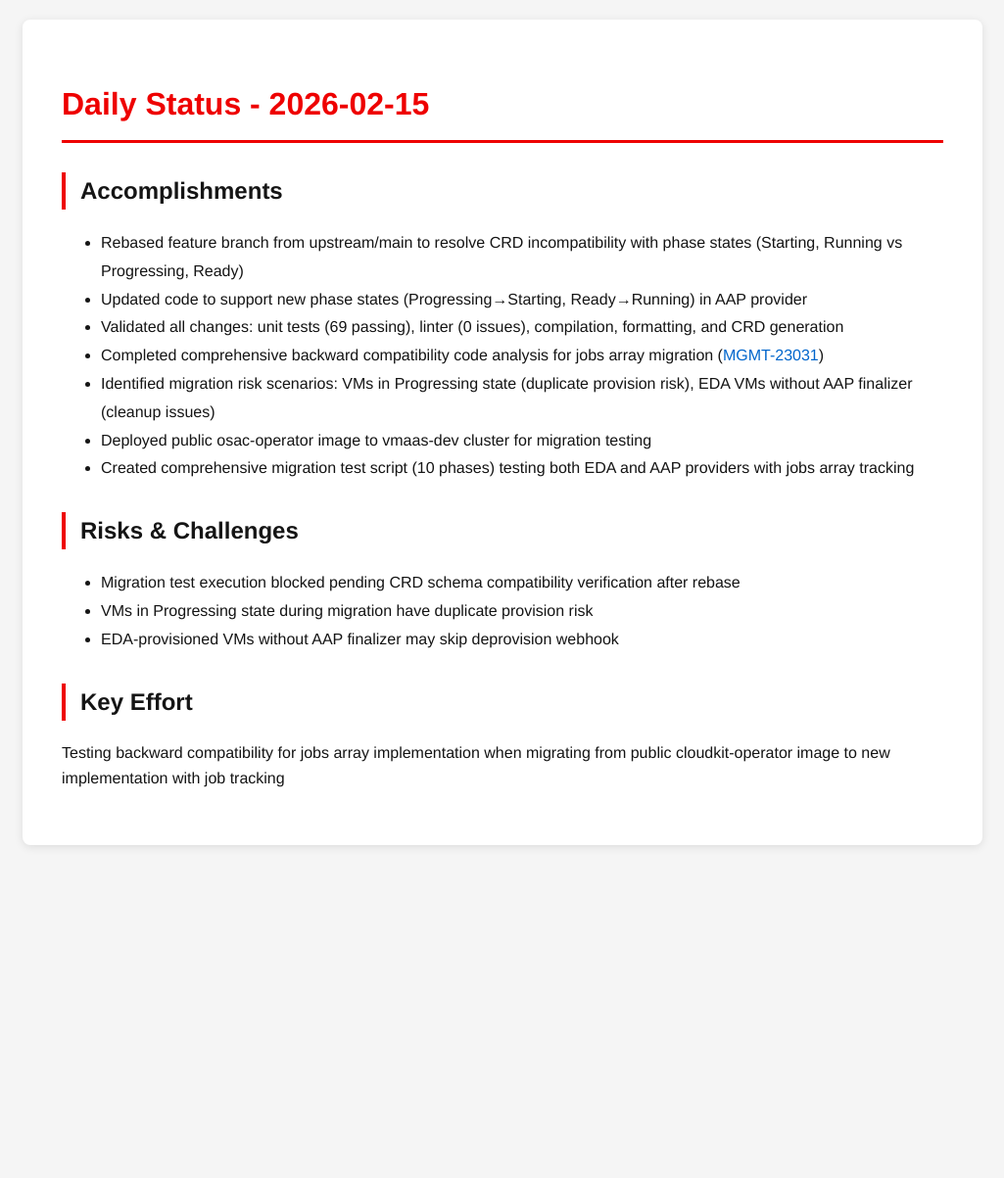
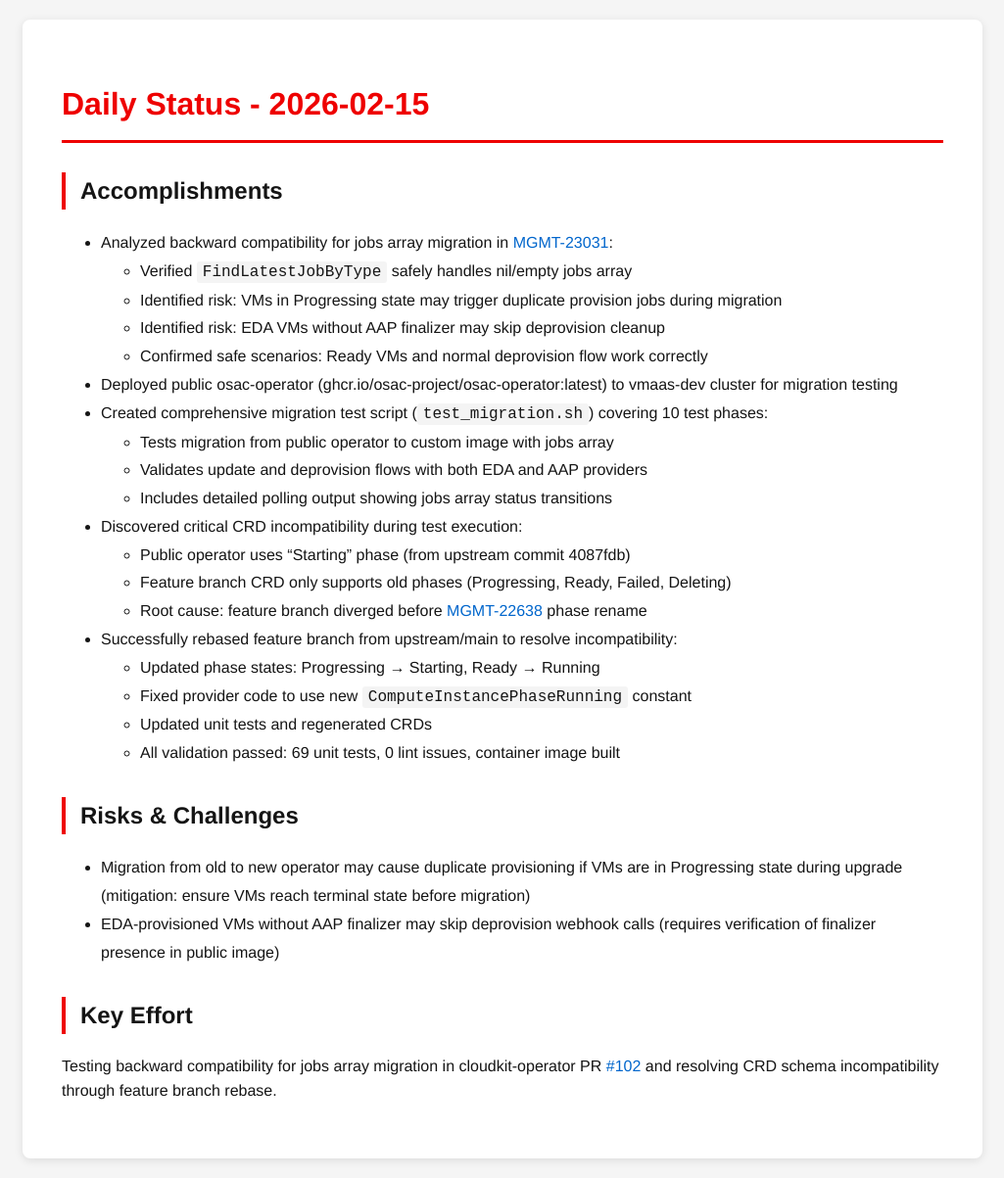
Before and after one commit to tzvatot/daily-status, a Jekyll site: the page built from 2026-02-15.md, in a window 1280 px wide. Shown: the whole page at 98% size, without its empty margins (127-1152 px from the left). Built offline with Jekyll 4.4.1, drawn with Linux system fonts in a browser that asks for light colours; before the commit the page ends 900 px from its top, so only the background shows below that.

Commit message:
Daily status update - 2026-02-15

```diff
--- a/2026-02-15.md
+++ b/2026-02-15.md
@@ -7,18 +7,29 @@ date: 2026-02-15
 # Daily Status - 2026-02-15
 
 ## Accomplishments
-- Rebased feature branch from upstream/main to resolve CRD incompatibility with phase states (Starting, Running vs Progressing, Ready)
-- Updated code to support new phase states (Progressing→Starting, Ready→Running) in AAP provider
-- Validated all changes: unit tests (69 passing), linter (0 issues), compilation, formatting, and CRD generation
-- Completed comprehensive backward compatibility code analysis for jobs array migration ([MGMT-23031](https://issues.redhat.com/browse/MGMT-23031))
-- Identified migration risk scenarios: VMs in Progressing state (duplicate provision risk), EDA VMs without AAP finalizer (cleanup issues)
-- Deployed public osac-operator image to vmaas-dev cluster for migration testing
-- Created comprehensive migration test script (10 phases) testing both EDA and AAP providers with jobs array tracking
+- Analyzed backward compatibility for jobs array migration in [MGMT-23031](https://issues.redhat.com/browse/MGMT-23031):
+  - Verified `FindLatestJobByType` safely handles nil/empty jobs array
+  - Identified risk: VMs in Progressing state may trigger duplicate provision jobs during migration
+  - Identified risk: EDA VMs without AAP finalizer may skip deprovision cleanup
+  - Confirmed safe scenarios: Ready VMs and normal deprovision flow work correctly
+- Deployed public osac-operator (ghcr.io/osac-project/osac-operator:latest) to vmaas-dev cluster for migration testing
+- Created comprehensive migration test script (`test_migration.sh`) covering 10 test phases:
+  - Tests migration from public operator to custom image with jobs array
+  - Validates update and deprovision flows with both EDA and AAP providers
+  - Includes detailed polling output showing jobs array status transitions
+- Discovered critical CRD incompatibility during test execution:
+  - Public operator uses "Starting" phase (from upstream commit 4087fdb)
+  - Feature branch CRD only supports old phases (Progressing, Ready, Failed, Deleting)
+  - Root cause: feature branch diverged before [MGMT-22638](https://issues.redhat.com/browse/MGMT-22638) phase rename
+- Successfully rebased feature branch from upstream/main to resolve incompatibility:
+  - Updated phase states: Progressing → Starting, Ready → Running
+  - Fixed provider code to use new `ComputeInstancePhaseRunning` constant
+  - Updated unit tests and regenerated CRDs
+  - All validation passed: 69 unit tests, 0 lint issues, container image built
 
 ## Risks & Challenges
-- Migration test execution blocked pending CRD schema compatibility verification after rebase
-- VMs in Progressing state during migration have duplicate provision risk
-- EDA-provisioned VMs without AAP finalizer may skip deprovision webhook
+- Migration from old to new operator may cause duplicate provisioning if VMs are in Progressing state during upgrade (mitigation: ensure VMs reach terminal state before migration)
+- EDA-provisioned VMs without AAP finalizer may skip deprovision webhook calls (requires verification of finalizer presence in public image)
 
 ## Key Effort
-Testing backward compatibility for jobs array implementation when migrating from public cloudkit-operator image to new implementation with job tracking
+Testing backward compatibility for jobs array migration in cloudkit-operator PR [#102](https://github.com/osac-project/osac-operator/pull/102) and resolving CRD schema incompatibility through feature branch rebase.
```
